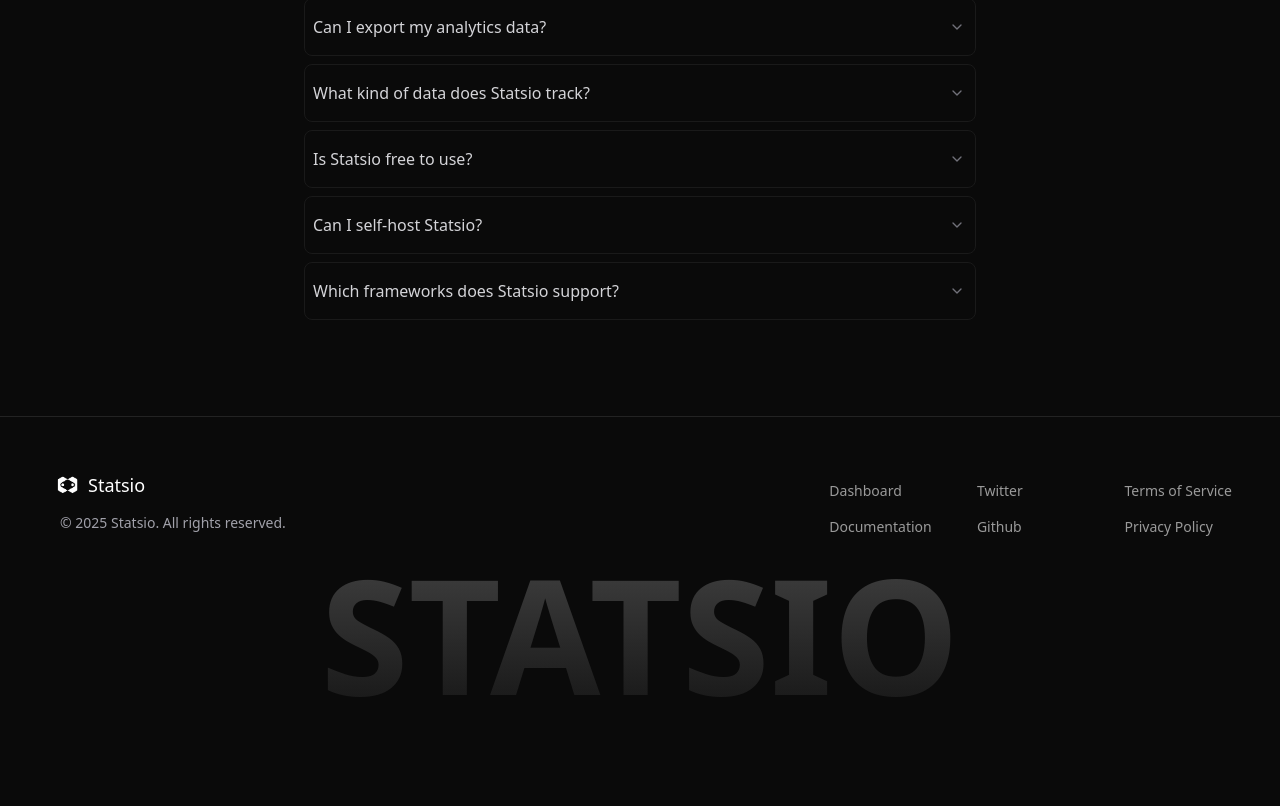
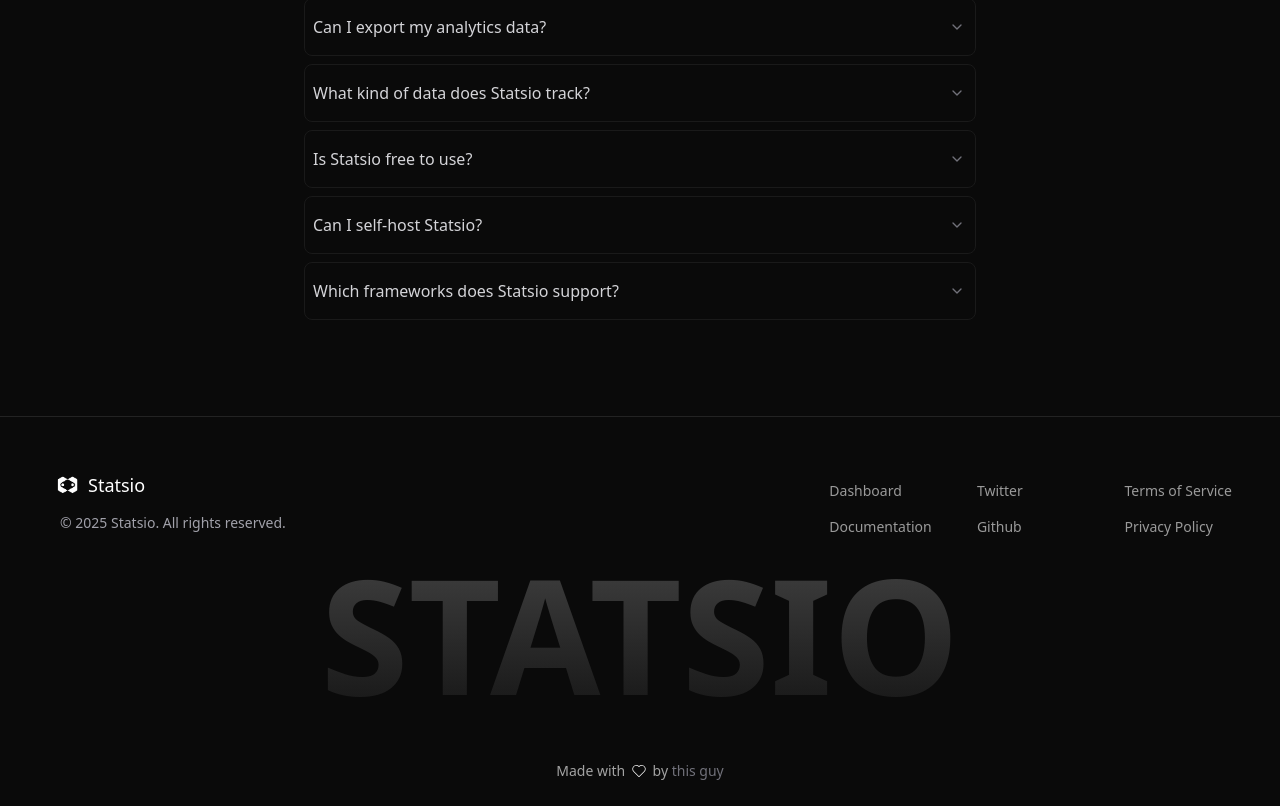
Before and after one commit to AmanShakya0018/Statsio, a Next.js app: page / in a window 1280 px wide. Shown: the part 3156-3962 px from the top of the page. Before the commit the page ends 3917 px from the top, so only its background shows below. Built offline with nearby package versions, Linux system fonts and the light colour scheme; no server answers.

Commit message:
refactor: some minor UI optimizations

```diff
--- a/app/(main)/docs/page.tsx
+++ b/app/(main)/docs/page.tsx
@@ -29,7 +29,7 @@
             <h1 className="text-5xl font-medium text-neutral-800 dark:text-transparent bg-clip-text bg-gradient-stop bg-gradient-to-br from-white via-30% via-white to-white/30 mb-4">
               Quick Start Guide
             </h1>
-            <p className="text-lg text-neutral-500 dark:text-neutral-400 max-w-2xl mx-auto leading-relaxed">
+            <p className="text-[1rem] text-neutral-500 dark:text-neutral-400 max-w-2xl mx-auto leading-relaxed">
               Follow these simple steps to add Statsio analytics to your website and start tracking visitor data in
               minutes.
             </p>
--- a/components/globals/site-card.tsx
+++ b/components/globals/site-card.tsx
@@ -45,7 +45,6 @@
       if (response.status === 200) {
         onDelete(id)
         console.log("post deleted");
-        alert("post deleted")
       }
 
     } catch (error) {
@@ -61,7 +60,6 @@
       const response = await axios.put(`${process.env.NEXT_PUBLIC_API_URL}/api/project/update/${site.id}`, values);
       if (response.status === 200) {
         onEdit(site.id, values);
-        alert("Project updated");
       }
     } catch (error) {
       console.error("Error updating project:", error);
@@ -176,6 +174,7 @@
                   variant="outline"
                   className="ml-auto"
                   type="submit"
+                  disabled={isEdit}
                 >
                   {isEdit ? <p>Updating...</p> : <p>Update</p>}
                 </Button>
@@ -199,6 +198,7 @@
                 setIsDelete(true)
                 handleDelete(site.id)
               }}
+              disabled={isDelete}
             >
               {isDelete ? <p>Deleting...</p> : <p>Delete</p>}
             </Button>
--- a/components/landingpage/footer.tsx
+++ b/components/landingpage/footer.tsx
@@ -2,6 +2,7 @@
 import Link from 'next/link'
 import React from 'react'
 import Image from 'next/image'
+import { CiHeart } from 'react-icons/ci'
 
 const Footer = () => {
 
@@ -56,6 +57,17 @@
           STATSIO
         </h1>
       </div>
+      <p className="w-full mt-12 -mb-6 text-center text-sm text-muted-foreground">
+        Made with <CiHeart className="inline-block text-foreground align-middle w-5 h-5 pb-0.5" /> by{' '}
+        <a
+          href="https://amanshakya.in"
+          target="_blank"
+          rel="noopener noreferrer"
+          className="hover:underline text-zinc-500"
+        >
+          this guy
+        </a>
+      </p>
     </div>
   )
 }
--- a/components/landingpage/footer2.tsx
+++ b/components/landingpage/footer2.tsx
@@ -1,6 +1,7 @@
 import Link from 'next/link'
 import React from 'react'
 import Image from 'next/image'
+import { CiHeart } from 'react-icons/ci'
 
 const Footer = () => {
 
@@ -49,6 +50,17 @@
           </div>
         </div>
       </div>
+      <p className="w-full mt-12 -mb-6 text-center text-sm text-muted-foreground">
+        Made with <CiHeart className="inline-block text-foreground align-middle w-5 h-5 pb-0.5" /> by{' '}
+        <a
+          href="https://amanshakya.in"
+          target="_blank"
+          rel="noopener noreferrer"
+          className="hover:underline text-zinc-500"
+        >
+          this guy
+        </a>
+      </p>
     </div>
   )
 }
```
